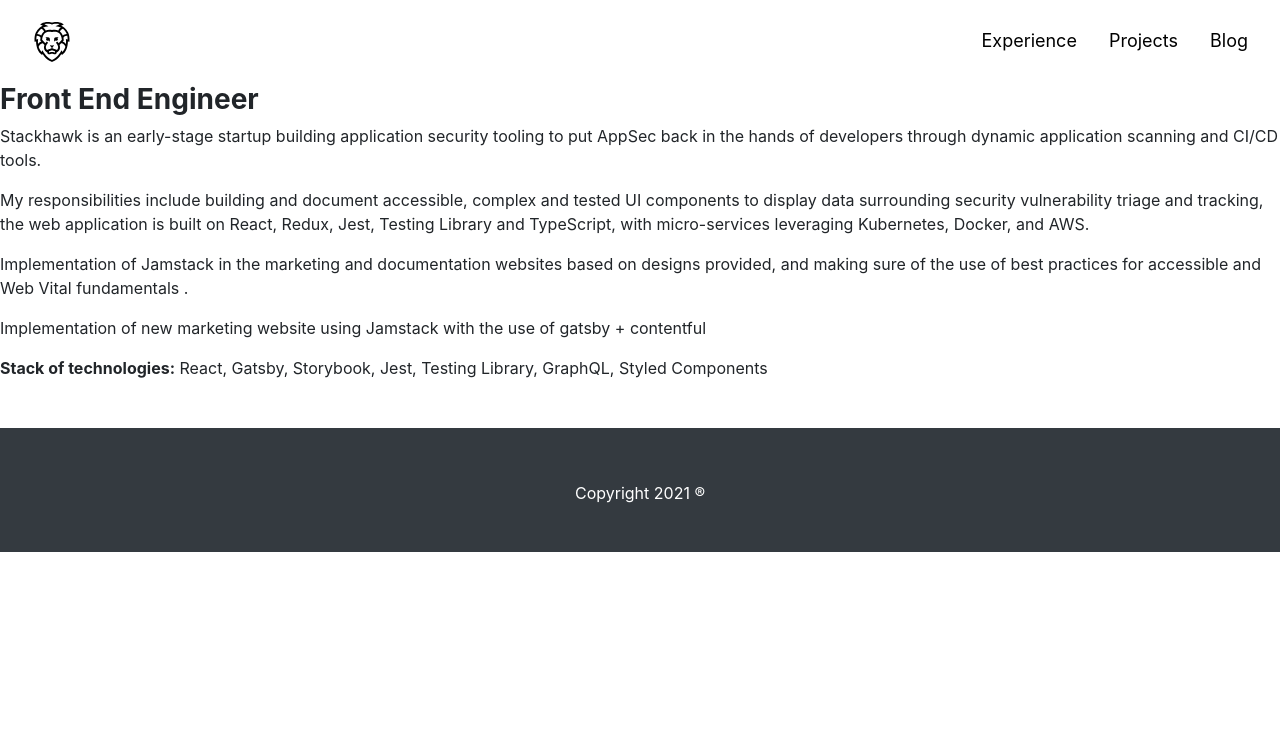
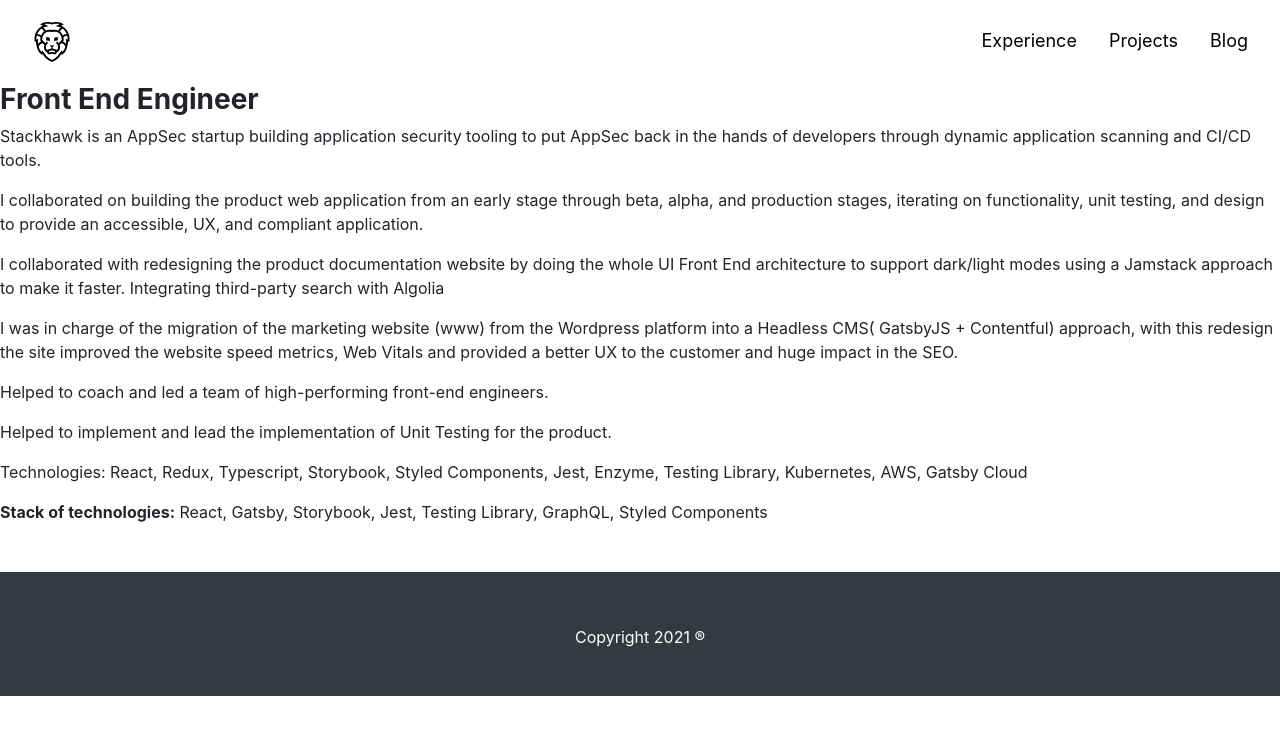
Before and after one commit to jmonterroso/jmonterroso.github.io, a Jekyll site: the page built from _experience/stackhawk.md, in a window 1280 px wide. Shown: the top 735 px of the page. Built offline with Jekyll 4.4.1, drawn with Linux system fonts in a browser that asks for light colours; nearby versions of some CDN libraries.

Commit message:
adding notch and stackhawk experience

```diff
--- a/_experience/stackhawk.md
+++ b/_experience/stackhawk.md
@@ -4,19 +4,26 @@ layout: core
 date: 2020-07-05
 company: Stackhawk
 position: Front End Engineer
-period: 2020 - Present
+period: 2020 - 2021
 company_logo: img/stackhawk-logo.jpg
 ---
 
 
 ### **Front End Engineer**
 
-Stackhawk is an early-stage startup building application security tooling to put AppSec back in the hands of developers through dynamic application scanning and CI/CD tools.
+Stackhawk is an AppSec startup building application security tooling to put AppSec back in the hands of developers through dynamic application scanning and CI/CD tools.
 
-My responsibilities include building and document accessible, complex and tested UI components to display data surrounding security vulnerability triage and tracking, the web application is built on React, Redux, Jest, Testing Library and TypeScript, with micro-services leveraging Kubernetes, Docker, and AWS.
+I collaborated on building the product web application from an early stage through beta, alpha, and production stages, iterating on functionality, unit testing, and design to provide an accessible, UX, and compliant application.
 
-Implementation of Jamstack in the marketing and documentation websites based on designs provided, and making sure of the use of best practices for accessible and Web Vital fundamentals .
+I collaborated with redesigning the product documentation website by doing the whole UI Front End architecture to support dark/light modes using a Jamstack approach to make it faster. Integrating third-party search with Algolia
 
-Implementation of new marketing website using Jamstack with the use of gatsby + contentful
+I was in charge of the migration of the marketing website (www) from the Wordpress platform into a Headless CMS( GatsbyJS + Contentful) approach, with this redesign the site improved the website speed metrics, Web Vitals and provided a better UX to the customer and huge impact in the SEO.
+
+Helped to coach and led a team of high-performing front-end engineers.
+
+Helped to implement and lead the implementation of Unit Testing for the product.
+
+Technologies: React, Redux, Typescript, Storybook, Styled Components, Jest, Enzyme, Testing Library, Kubernetes,
+AWS, Gatsby Cloud
 
 **Stack of technologies:** React, Gatsby, Storybook, Jest, Testing Library, GraphQL, Styled Components
```
Also changed, not shown: _experience/notch.md (added, +24 -0 lines), img/notch-logo.png (added).
